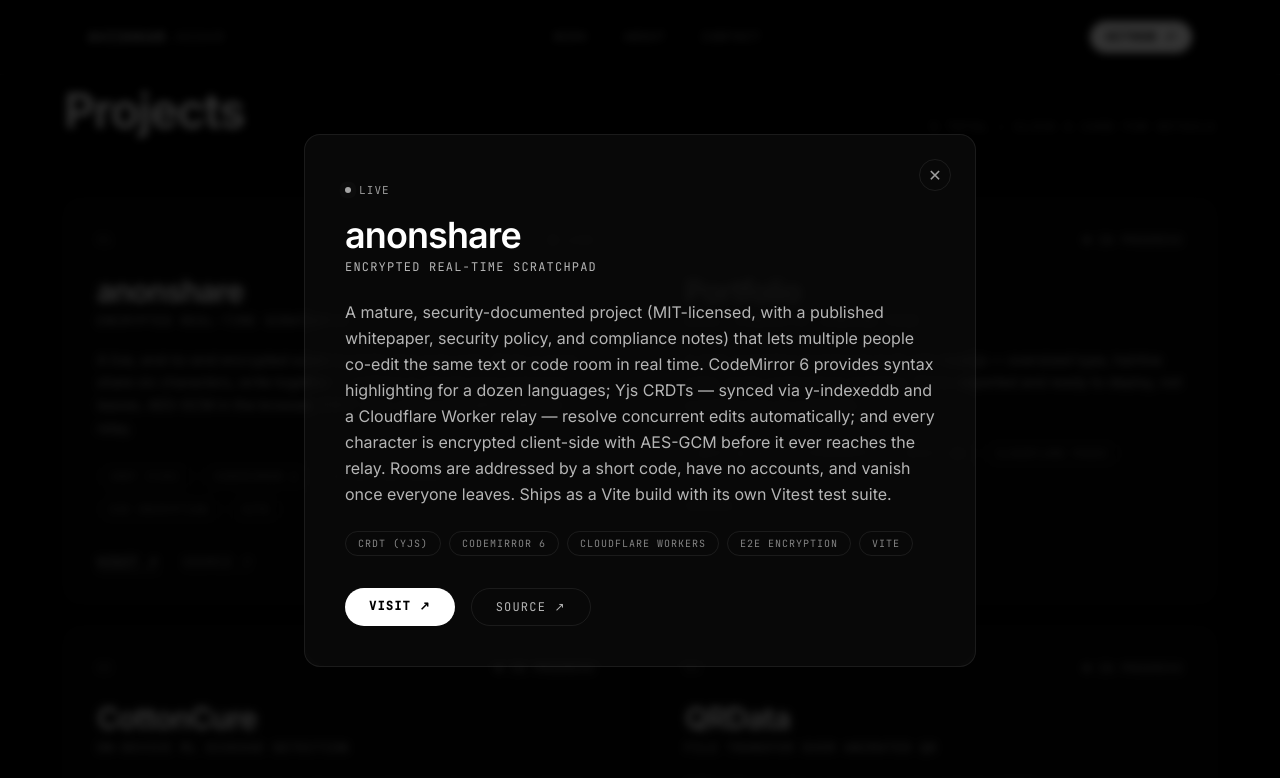
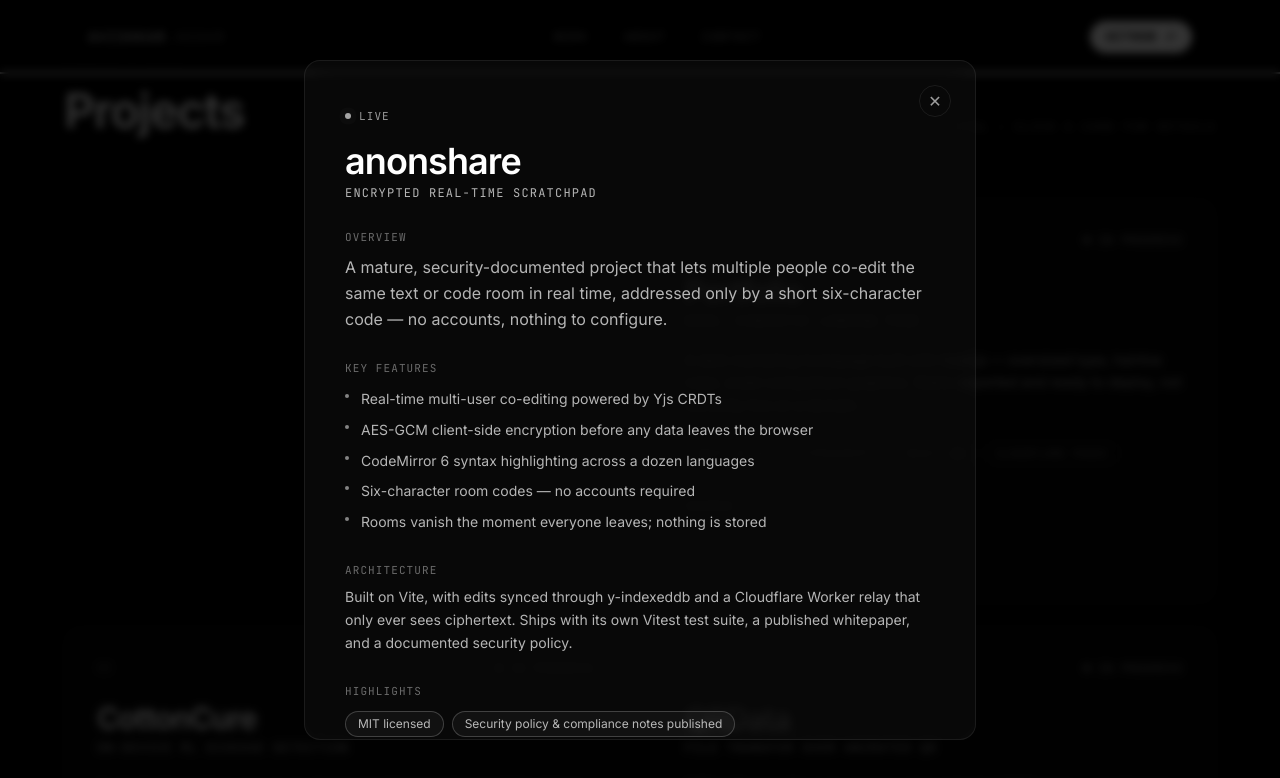
Before and after one commit to AvishkarKedar/index-projects, a React (Vite) app: page / in a window 1280 px wide. Both pictures are taken after a click on the element 346 px from the left and 1257 px from the top of the page. Shown: the part 857-1635 px from the top of the page. Built offline with nearby package versions, Linux system fonts and the light colour scheme; the HTML template or start-up script is replaced by a standard one.

Commit message:
Contact Me button, categorized project details, and shared-layout / scroll-progress animations

```diff
--- a/src/components/Nav.tsx
+++ b/src/components/Nav.tsx
@@ -1,4 +1,4 @@
-import { motion } from 'framer-motion'
+import { motion, useScroll, useSpring } from 'framer-motion'
 
 const links = [
   { label: 'Work', href: '#projects' },
@@ -7,6 +7,9 @@ const links = [
 ]
 
 export default function Nav() {
+  const { scrollYProgress } = useScroll()
+  const scaleX = useSpring(scrollYProgress, { stiffness: 200, damping: 30, restDelta: 0.001 })
+
   return (
     <motion.header
       initial={{ y: -40, opacity: 0 }}
@@ -14,6 +17,7 @@ export default function Nav() {
       transition={{ duration: 0.6, ease: 'easeOut' }}
       className="fixed top-0 left-0 right-0 z-50 border-b border-line bg-black/60 backdrop-blur-xl"
     >
+      <motion.div style={{ scaleX }} className="absolute bottom-0 left-0 right-0 h-[2px] origin-left bg-white" />
       <div className="mx-auto flex max-w-6xl items-center justify-between px-6 py-4">
         <a href="#top" className="font-mono text-sm tracking-widest text-white">
           AVISHKAR<span className="text-white/40">.KEDAR</span>
--- a/src/components/ProjectCard.tsx
+++ b/src/components/ProjectCard.tsx
@@ -1,4 +1,5 @@
-import { motion } from 'framer-motion'
+import { useRef } from 'react'
+import { motion, useMotionTemplate, useMotionValue } from 'framer-motion'
 import { Project } from '../data/projects'
 import StatusDot from './StatusDot'
 
@@ -11,21 +12,45 @@ export default function ProjectCard({
   index: number
   onOpen: (project: Project) => void
 }) {
+  const mouseX = useMotionValue(0)
+  const mouseY = useMotionValue(0)
+  const ref = useRef<HTMLElement>(null)
+
+  function handleMouseMove(e: React.MouseEvent<HTMLElement>) {
+    const rect = ref.current?.getBoundingClientRect()
+    if (!rect) return
+    mouseX.set(e.clientX - rect.left)
+    mouseY.set(e.clientY - rect.top)
+  }
+
+  const spotlight = useMotionTemplate`radial-gradient(280px circle at ${mouseX}px ${mouseY}px, rgba(255,255,255,0.08), transparent 70%)`
+
   return (
     <motion.article
+      ref={ref}
+      layoutId={`card-${project.name}`}
       initial={{ opacity: 0, y: 50 }}
       whileInView={{ opacity: 1, y: 0 }}
       viewport={{ once: true, margin: '-80px' }}
       whileHover={{ y: -6 }}
       transition={{ duration: 0.6, delay: (index % 2) * 0.1, ease: [0.16, 1, 0.3, 1] }}
+      onMouseMove={handleMouseMove}
       onClick={() => onOpen(project)}
-      className="glass glow-border group relative cursor-pointer rounded-2xl p-8"
+      className="glass glow-border group relative cursor-pointer overflow-hidden rounded-2xl p-8"
     >
+      <motion.div
+        aria-hidden="true"
+        className="pointer-events-none absolute inset-0 z-0 opacity-0 transition-opacity duration-300 group-hover:opacity-100"
+        style={{ background: spotlight }}
+      />
+      <div className="relative z-10">
         <div className="mb-6 flex items-start justify-between">
           <span className="font-mono text-xs text-white/30">{String(index + 1).padStart(2, '0')}</span>
           <StatusDot status={project.status} />
         </div>
-      <h3 className="text-2xl font-semibold tracking-tight text-white sm:text-3xl">{project.name}</h3>
+        <motion.h3 layoutId={`title-${project.name}`} className="text-2xl font-semibold tracking-tight text-white sm:text-3xl">
+          {project.name}
+        </motion.h3>
         <p className="mt-1 font-mono text-xs uppercase tracking-widest text-white/70">{project.tagline}</p>
         <p className="mt-5 text-sm leading-relaxed text-white/60">{project.description}</p>
         <div className="mt-6 flex flex-wrap gap-2">
@@ -58,6 +83,7 @@ export default function ProjectCard({
           </a>
           <span className="ml-auto text-white/30 opacity-0 transition-opacity group-hover:opacity-100">Details →</span>
         </div>
+      </div>
     </motion.article>
   )
 }
--- a/src/components/ProjectModal.tsx
+++ b/src/components/ProjectModal.tsx
@@ -1,7 +1,17 @@
 import { useEffect } from 'react'
-import { AnimatePresence, motion } from 'framer-motion'
+import { AnimatePresence, motion, Variants } from 'framer-motion'
 import { Project } from '../data/projects'
 import StatusDot from './StatusDot'
+
+const container: Variants = {
+  hidden: {},
+  show: { transition: { staggerChildren: 0.08, delayChildren: 0.2 } },
+}
+
+const item: Variants = {
+  hidden: { opacity: 0, y: 14 },
+  show: { opacity: 1, y: 0, transition: { duration: 0.45, ease: [0.16, 1, 0.3, 1] } },
+}
 
 export default function ProjectModal({ project, onClose }: { project: Project | null; onClose: () => void }) {
   useEffect(() => {
@@ -23,10 +33,11 @@ export default function ProjectModal({ project, onClose }: { project: Project |
           className="fixed inset-0 z-[100] flex items-center justify-center bg-black/80 p-4 backdrop-blur-sm"
         >
           <motion.div
-            initial={{ opacity: 0, y: 40, scale: 0.96 }}
-            animate={{ opacity: 1, y: 0, scale: 1 }}
-            exit={{ opacity: 0, y: 20, scale: 0.96 }}
-            transition={{ duration: 0.35, ease: [0.16, 1, 0.3, 1] }}
+            layoutId={`card-${project.name}`}
+            initial={{ opacity: 0 }}
+            animate={{ opacity: 1 }}
+            exit={{ opacity: 0 }}
+            transition={{ duration: 0.3, ease: [0.16, 1, 0.3, 1] }}
             onClick={(e) => e.stopPropagation()}
             className="glass relative max-h-[85vh] w-full max-w-2xl overflow-y-auto rounded-2xl p-8 sm:p-10"
           >
@@ -37,20 +48,72 @@ export default function ProjectModal({ project, onClose }: { project: Project |
             >
               ✕
             </button>
+
+            <motion.div variants={container} initial="hidden" animate="show">
+              <motion.div variants={item}>
                 <StatusDot status={project.status} />
-            <h3 className="mt-4 text-3xl font-semibold tracking-tight text-white sm:text-4xl">{project.name}</h3>
+                <motion.h3
+                  layoutId={`title-${project.name}`}
+                  className="mt-4 text-3xl font-semibold tracking-tight text-white sm:text-4xl"
+                >
+                  {project.name}
+                </motion.h3>
                 <p className="mt-1 font-mono text-xs uppercase tracking-widest text-white/70">{project.tagline}</p>
-            <p className="mt-6 text-base leading-relaxed text-white/70">
-              {project.longDescription || project.description}
-            </p>
-            <div className="mt-6 flex flex-wrap gap-2">
+              </motion.div>
+
+              <motion.div variants={item} className="mt-7">
+                <p className="font-mono text-[11px] uppercase tracking-widest text-white/40">Overview</p>
+                <p className="mt-2 text-base leading-relaxed text-white/70">{project.details.overview}</p>
+              </motion.div>
+
+              <motion.div variants={item} className="mt-7">
+                <p className="font-mono text-[11px] uppercase tracking-widest text-white/40">Key Features</p>
+                <ul className="mt-3 space-y-2">
+                  {project.details.features.map((f) => (
+                    <li key={f} className="flex items-start gap-3 text-sm leading-relaxed text-white/70">
+                      <span className="mt-1.5 h-1 w-1 shrink-0 rounded-full bg-white/50" />
+                      {f}
+                    </li>
+                  ))}
+                </ul>
+              </motion.div>
+
+              <motion.div variants={item} className="mt-7">
+                <p className="font-mono text-[11px] uppercase tracking-widest text-white/40">Architecture</p>
+                <p className="mt-2 text-sm leading-relaxed text-white/70">{project.details.architecture}</p>
+              </motion.div>
+
+              {project.details.highlights && project.details.highlights.length > 0 && (
+                <motion.div variants={item} className="mt-7">
+                  <p className="font-mono text-[11px] uppercase tracking-widest text-white/40">Highlights</p>
+                  <div className="mt-3 flex flex-wrap gap-2">
+                    {project.details.highlights.map((h) => (
+                      <span
+                        key={h}
+                        className="rounded-full border border-white/20 bg-white/[0.04] px-3 py-1 text-xs text-white/70"
+                      >
+                        {h}
+                      </span>
+                    ))}
+                  </div>
+                </motion.div>
+              )}
+
+              <motion.div variants={item} className="mt-7">
+                <p className="font-mono text-[11px] uppercase tracking-widest text-white/40">Tech Stack</p>
+                <div className="mt-3 flex flex-wrap gap-2">
                   {project.tags.map((tag) => (
-                <span key={tag} className="rounded-full border border-line px-3 py-1 font-mono text-[10px] uppercase tracking-widest text-white/50">
+                    <span
+                      key={tag}
+                      className="rounded-full border border-line px-3 py-1 font-mono text-[10px] uppercase tracking-widest text-white/50"
+                    >
                       {tag}
                     </span>
                   ))}
                 </div>
-            <div className="mt-8 flex flex-wrap gap-4">
+              </motion.div>
+
+              <motion.div variants={item} className="mt-8 flex flex-wrap gap-4">
                 {project.live && (
                   <a
                     href={project.live}
@@ -69,7 +132,8 @@ export default function ProjectModal({ project, onClose }: { project: Project |
                 >
                   Source ↗
                 </a>
-            </div>
+              </motion.div>
+            </motion.div>
           </motion.div>
         </motion.div>
       )}
--- a/src/components/Projects.tsx
+++ b/src/components/Projects.tsx
@@ -1,4 +1,5 @@
 import { useState } from 'react'
+import { LayoutGroup } from 'framer-motion'
 import { projects, Project } from '../data/projects'
 import ProjectCard from './ProjectCard'
 import ProjectModal from './ProjectModal'
@@ -8,6 +9,7 @@ export default function Projects() {
 
   return (
     <section id="projects" className="border-b border-line px-6 py-28">
+      <LayoutGroup>
         <div className="mx-auto max-w-6xl">
           <div className="mb-16 flex items-end justify-between">
             <div>
@@ -25,6 +27,7 @@ export default function Projects() {
           </div>
         </div>
         <ProjectModal project={active} onClose={() => setActive(null)} />
+      </LayoutGroup>
     </section>
   )
 }
--- a/src/data/projects.ts
+++ b/src/data/projects.ts
@@ -1,10 +1,18 @@
 export type ProjectStatus = 'live' | 'in-progress' | 'maintenance'
+
+export type ProjectDetails = {
+  overview: string
+  features: string[]
+  architecture: string
+  highlights?: string[]
+}
 
 export type Project = {
   name: string
   tagline: string
   description: string
   longDescription?: string
+  details: ProjectDetails
   tags: string[]
   repo: string
   live?: string
@@ -18,61 +26,115 @@ export const projects: Project[] = [
     tagline: 'Encrypted real-time scratchpad',
     description:
       'A live, end-to-end encrypted scratchpad for text and code. Open a room, share six characters, write together — nothing is stored once everyone leaves. AES-GCM in the browser, CRDT sync over a Cloudflare Worker relay.',
-    longDescription:
-      'A mature, security-documented project (MIT-licensed, with a published whitepaper, security policy, and compliance notes) that lets multiple people co-edit the same text or code room in real time. CodeMirror 6 provides syntax highlighting for a dozen languages; Yjs CRDTs — synced via y-indexeddb and a Cloudflare Worker relay — resolve concurrent edits automatically; and every character is encrypted client-side with AES-GCM before it ever reaches the relay. Rooms are addressed by a short code, have no accounts, and vanish once everyone leaves. Ships as a Vite build with its own Vitest test suite.',
     tags: ['CRDT (Yjs)', 'CodeMirror 6', 'Cloudflare Workers', 'E2E Encryption', 'Vite'],
     repo: 'https://github.com/AvishkarKedar/textshare',
     live: 'https://code.avishkark.in',
     status: 'live',
     year: '2026',
+    details: {
+      overview:
+        'A mature, security-documented project that lets multiple people co-edit the same text or code room in real time, addressed only by a short six-character code — no accounts, nothing to configure.',
+      features: [
+        'Real-time multi-user co-editing powered by Yjs CRDTs',
+        'AES-GCM client-side encryption before any data leaves the browser',
+        'CodeMirror 6 syntax highlighting across a dozen languages',
+        'Six-character room codes — no accounts required',
+        'Rooms vanish the moment everyone leaves; nothing is stored',
+      ],
+      architecture:
+        'Built on Vite, with edits synced through y-indexeddb and a Cloudflare Worker relay that only ever sees ciphertext. Ships with its own Vitest test suite, a published whitepaper, and a documented security policy.',
+      highlights: ['MIT licensed', 'Security policy & compliance notes published'],
+    },
   },
   {
     name: 'Portfolio',
     tagline: 'Dark, cinematic landing page',
     description:
       'A dark marketing homepage built with Next.js — oversized type, hairline rules, scale-comparison graphics. Static-exported and ready to deploy, not currently live on a domain.',
-    longDescription:
-      'A lean Next.js 14 (React 18, TypeScript) marketing homepage with almost no external dependencies beyond the framework itself — styled after reliability-focused AI brands like terafab.ai and scale.com, with oversized type, hairline dividers, and scale-comparison graphics on a near-black canvas. It builds to a fully static export with no server runtime, ready to deploy to Cloudflare Pages, though it is not currently hosted on a live domain.',
     tags: ['Next.js 14', 'TypeScript', 'React 18', 'Cloudflare Pages'],
     repo: 'https://github.com/AvishkarKedar/portfolio',
     status: 'in-progress',
     year: '2026',
+    details: {
+      overview:
+        'A lean marketing homepage styled after reliability-focused AI brands like terafab.ai and scale.com — oversized type, hairline dividers, and scale-comparison graphics on a near-black canvas.',
+      features: [
+        'Oversized type and hairline rules for a cinematic, high-contrast look',
+        'Scale-comparison graphics inspired by reliability-focused AI brands',
+        'Fully static export — no server runtime required',
+      ],
+      architecture:
+        'Next.js 14 with React 18 and TypeScript, almost no external dependencies beyond the framework itself. Builds to a static export, ready to deploy to Cloudflare Pages.',
+      highlights: ['Not yet on a live domain — deploy pending'],
+    },
   },
   {
     name: 'CottonCure',
     tagline: 'On-device ML disease detection',
     description:
       'An Android app that uses an on-device machine learning model to detect cotton plant diseases — no API keys, works fully offline — backed by Firebase for auth and data.',
-    longDescription:
-      'A machine-learning-first Android app: a TensorFlow Lite model, trained to classify cotton plant diseases, runs entirely on-device with no network call and no API key, so it keeps working in low-connectivity rural settings. Firebase covers user authentication and stores diagnosis history in the cloud when a connection is available, but the ML inference itself never depends on it.',
     tags: ['Machine Learning', 'TensorFlow Lite', 'Android', 'Firebase'],
     repo: 'https://github.com/AvishkarKedar/CottonCure',
     status: 'in-progress',
     year: '2026',
+    details: {
+      overview:
+        'A machine-learning-first Android app built to diagnose cotton plant diseases in the field, in places where a network connection can\'t be relied on.',
+      features: [
+        'On-device TensorFlow Lite model classifies cotton plant diseases from a photo',
+        'Works fully offline — no API key, no network call for inference',
+        'Firebase-backed auth and cloud history sync when a connection is available',
+      ],
+      architecture:
+        'The trained TensorFlow Lite model is bundled into the app and runs entirely on-device, keeping diagnosis instant and usable in low-connectivity rural settings. Firebase only ever handles auth and diagnosis history — never the inference path itself.',
+      highlights: ['Machine-learning-first design', 'Built for offline-first rural use'],
+    },
   },
   {
     name: 'QRData',
     tagline: 'File transfer over animated QR',
     description:
       'Offline file transfer over camera using animated QR frames — no internet, Bluetooth, cable, or local network. Chunked, checksummed, optionally AES-256 encrypted. Android and Windows from one Flutter codebase.',
-    longDescription:
-      'A single, cleanly separated Flutter codebase (transfer, screens, diagnostics, and widgets modules) that ships native builds for Android and Windows. Files are zipped and chunked, checksummed with CRC32 and verified end-to-end with SHA-256, optionally locked with AES-256-GCM, then streamed as a sequence of animated QR codes that a second device decodes live via its camera — no Wi-Fi, Bluetooth, cable, or internet required. Extras like a wakelock (keeps the screen on mid-transfer), haptic feedback, and desktop drag-and-drop round out the experience. GitHub Actions CI builds APK and EXE artifacts on every push.',
     tags: ['Flutter', 'Dart', 'Android', 'Windows', 'AES-256-GCM'],
     repo: 'https://github.com/AvishkarKedar/qrdata',
     status: 'in-progress',
     year: '2026',
+    details: {
+      overview:
+        'A file-transfer protocol that needs nothing but a camera on each end — files are zipped, chunked, and streamed as a sequence of animated QR codes that a second device decodes live.',
+      features: [
+        'Chunked, CRC32-checksummed, SHA-256-verified file transfer',
+        'Optional AES-256-GCM end-to-end encryption',
+        'Streamed as animated QR frames — no Wi-Fi, Bluetooth, cable, or internet',
+        'Wakelock, haptic feedback, and desktop drag-and-drop',
+      ],
+      architecture:
+        'A single Flutter codebase cleanly split into transfer, screens, diagnostics, and widget modules, shipping native builds for both Android and Windows. GitHub Actions CI builds APK and EXE artifacts on every push.',
+      highlights: ['Cross-platform from one codebase', 'Fully offline transfer protocol'],
+    },
   },
   {
     name: 'Avik Games',
     tagline: '15-world browser platformer',
     description:
       'A free, install-free browser platformer with 15 hand-built worlds that ramp up in difficulty — wider pits, faster enemies, and spike traps from World 6 onward.',
-    longDescription:
-      'A vanilla JavaScript + Canvas platformer with no engine or framework underneath, now on its fifth shipped version per its own in-game changelog. Tap-to-jump physics, stomp-chain combos, unlockable achievements, a best-times leaderboard, and multi-slot autosave/resume let a run be closed and picked up later. Recent releases added installable offline PWA support, full SEO metadata, an accessibility pass (ARIA labels, reduced-motion support), a Content-Security-Policy, an automated CI check that verifies the game on every push, and a mobile-landscape UI rebuild with auto-fullscreen on rotation.',
     tags: ['JavaScript', 'Canvas', 'PWA', 'Game'],
     repo: 'https://github.com/AvishkarKedar/website',
     live: 'https://avishkarkedar.github.io/website/',
     status: 'live',
     year: '2026',
+    details: {
+      overview:
+        'A vanilla JavaScript + Canvas platformer with no engine or framework underneath, now on its fifth shipped version per its own in-game changelog.',
+      features: [
+        '15 hand-built worlds with escalating difficulty',
+        'Tap-to-jump physics, stomp-chain combos, unlockable achievements',
+        'Best-times leaderboard with multi-slot autosave/resume',
+        'Installable, offline-capable PWA',
+      ],
+      architecture:
+        'Built in plain JavaScript and Canvas with no game engine. Recent releases added full SEO metadata, an accessibility pass (ARIA labels, reduced-motion support), a Content-Security-Policy, automated CI that verifies the game on every push, and a mobile-landscape UI rebuild with auto-fullscreen on rotation.',
+      highlights: ['No install required — runs in the browser', 'Auto-fullscreen mobile UI'],
+    },
   },
 ]
```
Also changed, not shown: src/components/Contact.tsx (+7 -4 lines), src/components/ContactForm.tsx (+21 -14 lines). Lines whose indentation alone changed are shown as unchanged.
